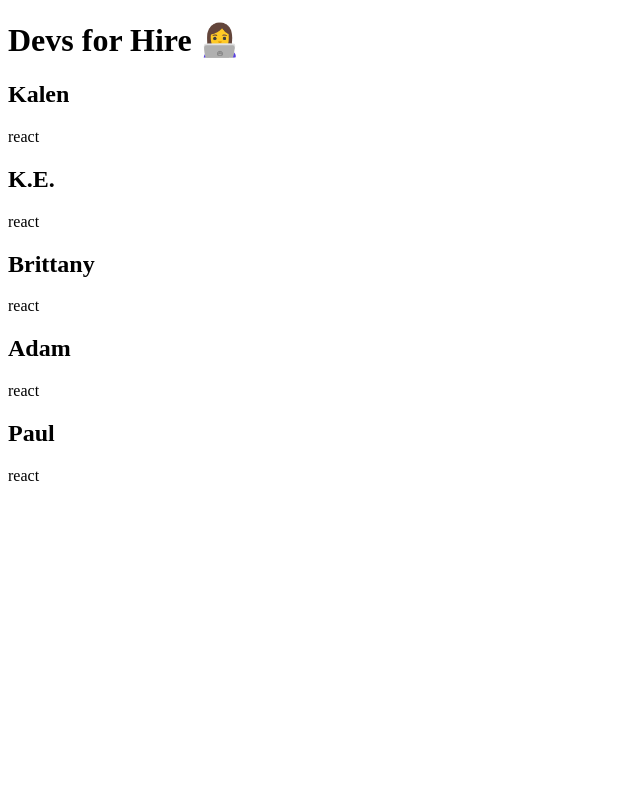
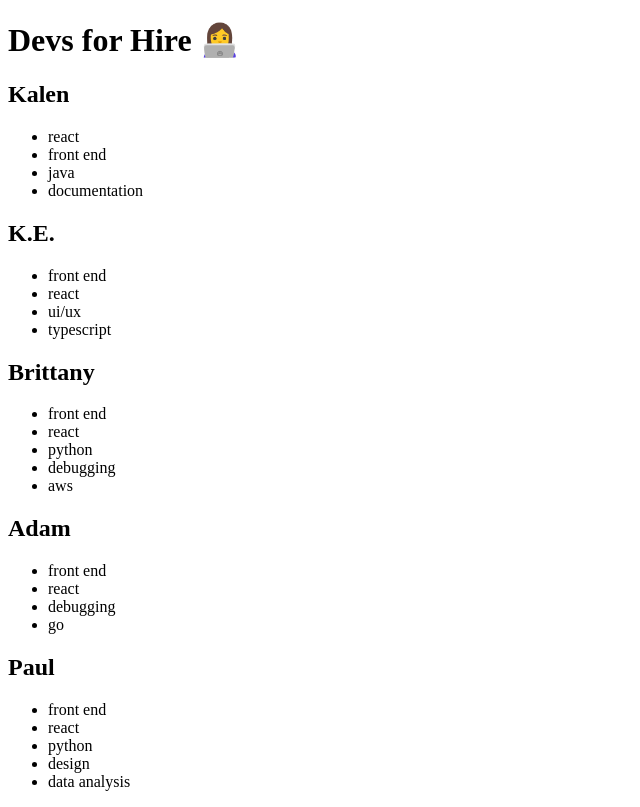
Before and after one commit to Momentum-Team-11/example-react-devs-for-hire, a React (Create React App) app: page / in a window 1280 px wide. Shown: the whole page, without its empty margins (0-640 px from the left). Built offline with nearby package versions, Linux system fonts and the light colour scheme.

Commit message:
Expand developer data to be an array of objects
This lets us store information about each developer.
Also conditionally render developer component based on data for availability

```diff
--- a/src/App.js
+++ b/src/App.js
@@ -1,13 +1,15 @@
 import Developer from './components/Developer'
-import { developerNames } from './developerData'
+import { developerData } from './developerData'
 
 const App = () => {
-  const developers = developerNames
+  const developers = developerData
   return (
     <>
       <h1>Devs for Hire 👩‍💻</h1>
       {developers.map((dev, idx) => {
-        return <Developer name={dev} skills="react" key={idx} />
+        if (dev.availableForHire) {
+          return <Developer name={dev.name} skills={dev.skills} key={idx} />
+        }
       })}
     </>
   )
--- a/src/components/Developer.js
+++ b/src/components/Developer.js
@@ -2,7 +2,11 @@ const Developer = ({ name, skills }) => {
   return (
     <div className="dev">
       <h2>{name}</h2>
-      <p>{skills}</p>
+      <ul>
+        {skills.map((skill) => (
+          <li>{skill}</li>
+        ))}
+      </ul>
     </div>
   )
 }
--- a/src/developerData.js
+++ b/src/developerData.js
@@ -1 +1,29 @@
 export const developerNames = ['Kalen', 'K.E.', 'Brittany', 'Adam', 'Paul']
+
+export const developerData = [
+  {
+    name: 'Kalen',
+    skills: ['react', 'front end', 'java', 'documentation'],
+    availableForHire: true,
+  },
+  {
+    name: 'K.E.',
+    skills: ['front end', 'react', 'ui/ux', 'typescript'],
+    availableForHire: true,
+  },
+  {
+    name: 'Brittany',
+    skills: ['front end', 'react', 'python', 'debugging', 'aws'],
+    availableForHire: true,
+  },
+  {
+    name: 'Adam',
+    skills: ['front end', 'react', 'debugging', 'go'],
+    availableForHire: true,
+  },
+  {
+    name: 'Paul',
+    skills: ['front end', 'react', 'python', 'design', 'data analysis'],
+    availableForHire: true,
+  },
+]
```
